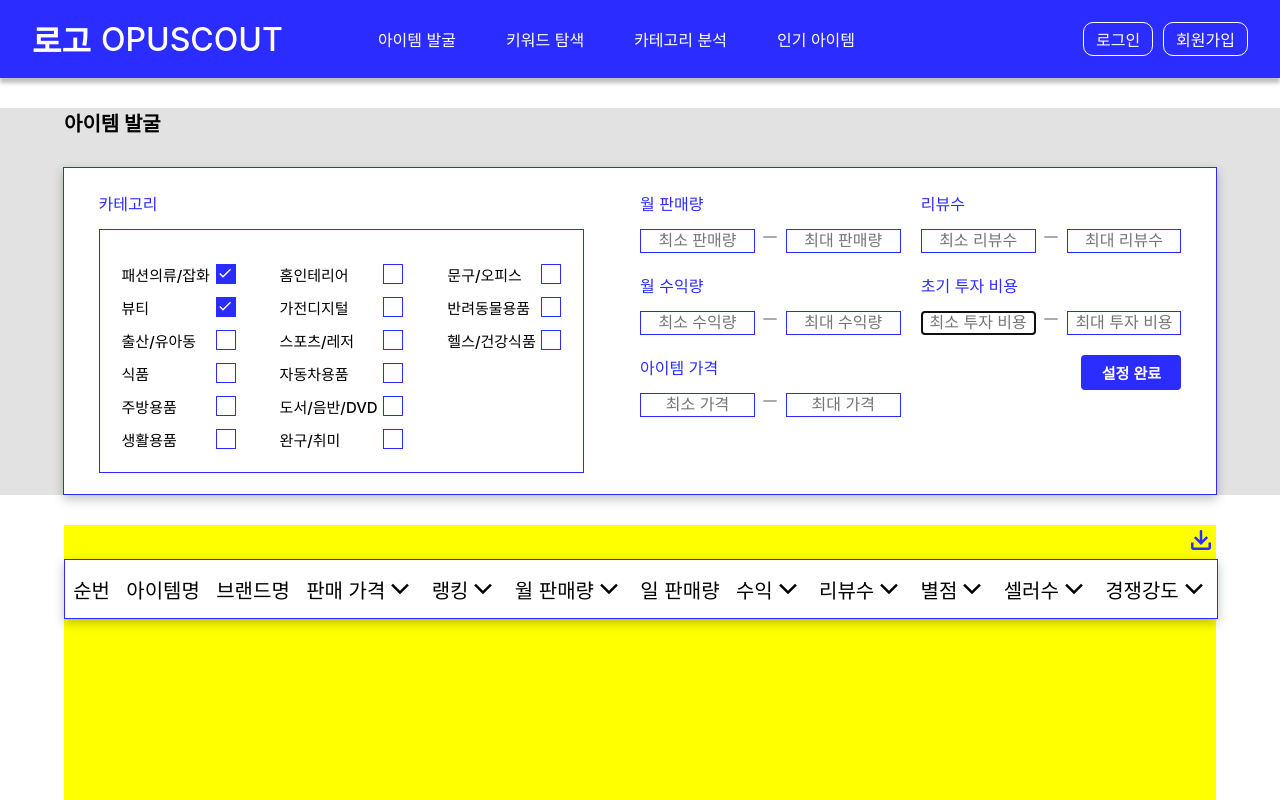
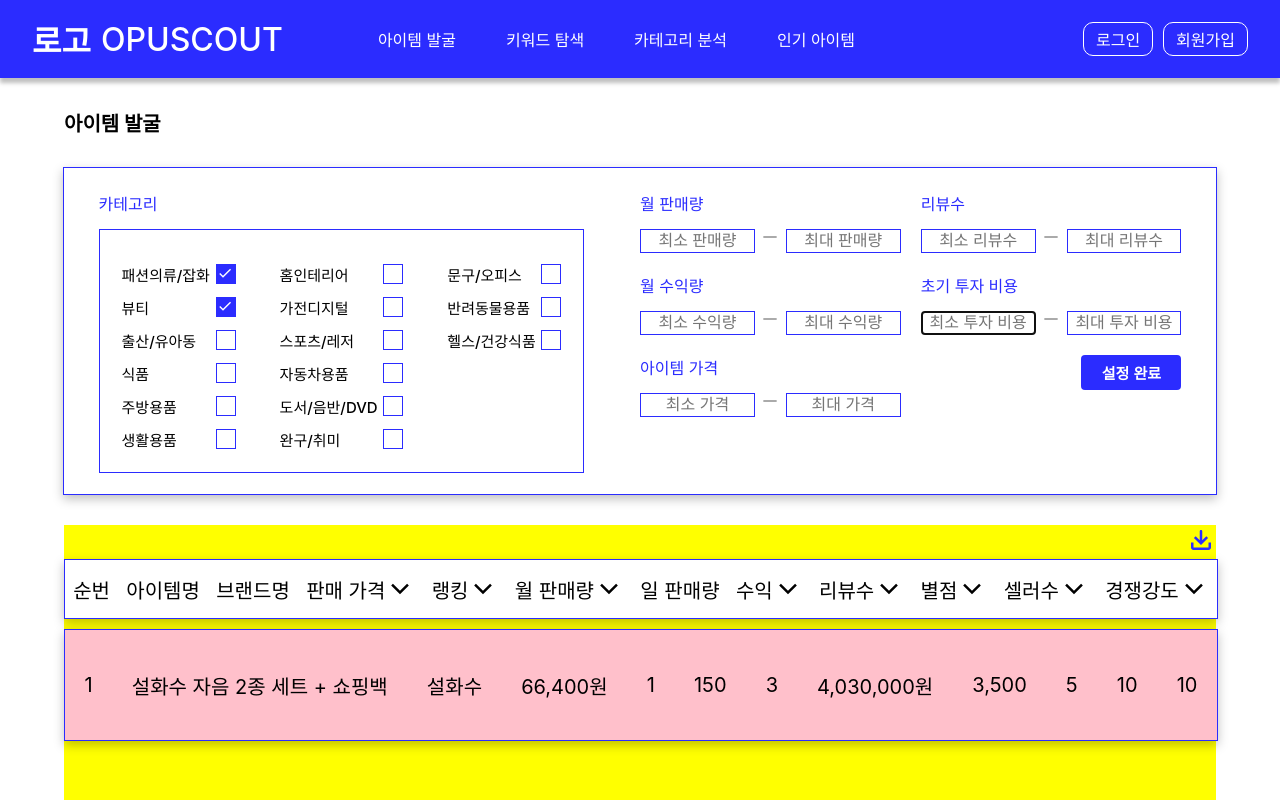
Before and after one commit to choheeis/OPUSCOUT_WEB, a React (Create React App) app in the folder opuscout/: page /item in a window 1280 px wide. Shown: the top 800 px of the page. Built offline with nearby package versions, Linux system fonts and the light colour scheme.

Commit message:
Add Codes : 아이템 리스트 추가

```diff
--- /dev/null
+++ b/opuscout/src/components/ListBar.js
@@ -0,0 +1,40 @@
+import React from 'react';
+import styled from 'styled-components';
+
+const ListBarStyle = styled.div`
+    display: flex;
+    width: 100%;
+    height: 110px;
+    background: pink;
+    border: 0.5px solid #2B2CFF;
+    box-shadow: 0px 4px 10px rgba(0, 0, 0, 0.25);
+`;
+
+const Text = styled.div`
+    display: flex;
+    flex: 1 1 auto;
+    align-items: center;
+    justify-content: center;
+    font-size: 20px;
+`;
+
+function ListBar({ index, name, brand, price, ranking, month_sales, day_sales, revenue, review, star, seller, opportunity }) {
+    return(
+    <ListBarStyle>
+        <Text>{index}</Text>
+        <Text>{name}</Text>
+        <Text>{brand}</Text>
+        <Text>{price}</Text>
+        <Text>{ranking}</Text>
+        <Text>{month_sales}</Text>
+        <Text>{day_sales}</Text>
+        <Text>{revenue}</Text>
+        <Text>{review}</Text>
+        <Text>{star}</Text>
+        <Text>{seller}</Text>
+        <Text>{opportunity}</Text>
+    </ListBarStyle>
+    )
+}
+
+export default ListBar;
--- a/opuscout/src/components/ListTitleBar.js
+++ b/opuscout/src/components/ListTitleBar.js
@@ -6,7 +6,7 @@ const ListTitleBarStyle = styled.div`
     display: flex;
     width: 100%;
     height: 58px;
-    margin: 30px auto;
+    margin: 10px auto;
     border: 0.5px solid #2B2CFF;
     box-shadow: 0px 4px 10px rgba(0, 0, 0, 0.25);
     background: #ffffff;
--- a/opuscout/src/containers/Home.js
+++ b/opuscout/src/containers/Home.js
@@ -3,7 +3,7 @@ import React from 'react';
 function Home() {
     return (
         <div>
-            <h1>메인 페이지</h1>
+            <h1>메인 페이지 만들어야함 디자인도 해야함</h1>
         </div>
     );
 }
--- a/opuscout/src/containers/Item.js
+++ b/opuscout/src/containers/Item.js
@@ -4,12 +4,12 @@ import styled from 'styled-components';
 import FilterBaseLayout from '../components/FilterBaseLayout';
 import ListTitleBar from '../components/ListTitleBar'
 import { CgSoftwareDownload } from "react-icons/cg";
+import ListBar from '../components/ListBar';
 
 const FilterSection = styled.div`
     width: 100%;
     margin-top: 30px;
     margin-bottom: 30px;
-    background: #e2e2e2;
 `;
 
 const ListSection = styled.div`
@@ -31,7 +31,7 @@ const ListSection = styled.div`
 const FooterSection = styled.div`
     height: 500px;
     width: 100%;
-    background: pink;
+    background: skyblue;
 `;
 
 const Item = () => {
@@ -45,6 +45,7 @@ const Item = () => {
             <ListSection>
                 <CgSoftwareDownload className="download-button"/>
                 <ListTitleBar></ListTitleBar>
+                <ListBar index="1" name="설화수 자음 2종 세트 + 쇼핑백" brand="설화수" price="66,400원" ranking="1" month_sales="150" day_sales="3" revenue="4,030,000원" review="3,500" star="5" seller="10" opportunity="10"></ListBar>
             </ListSection>
             <FooterSection>
 
```
